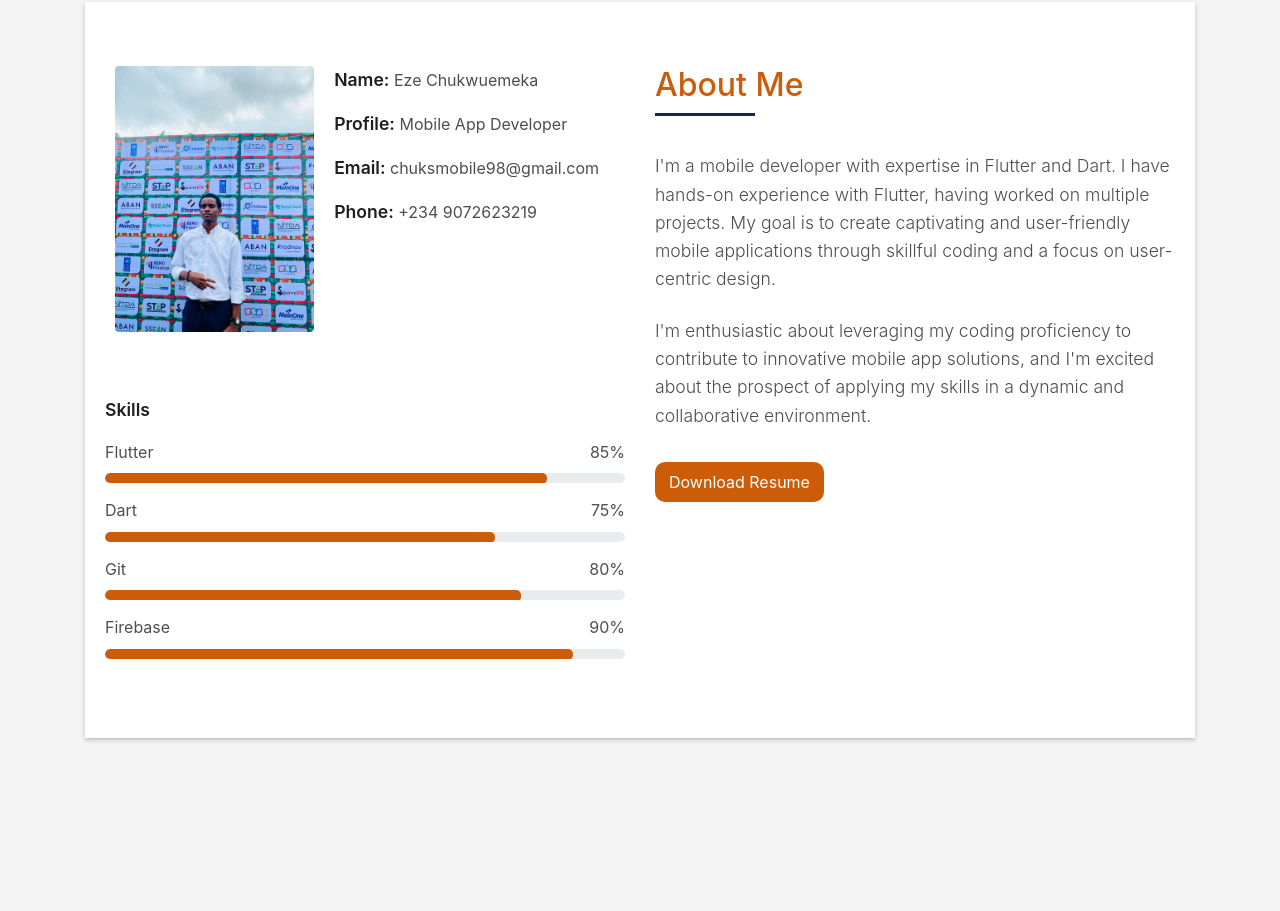
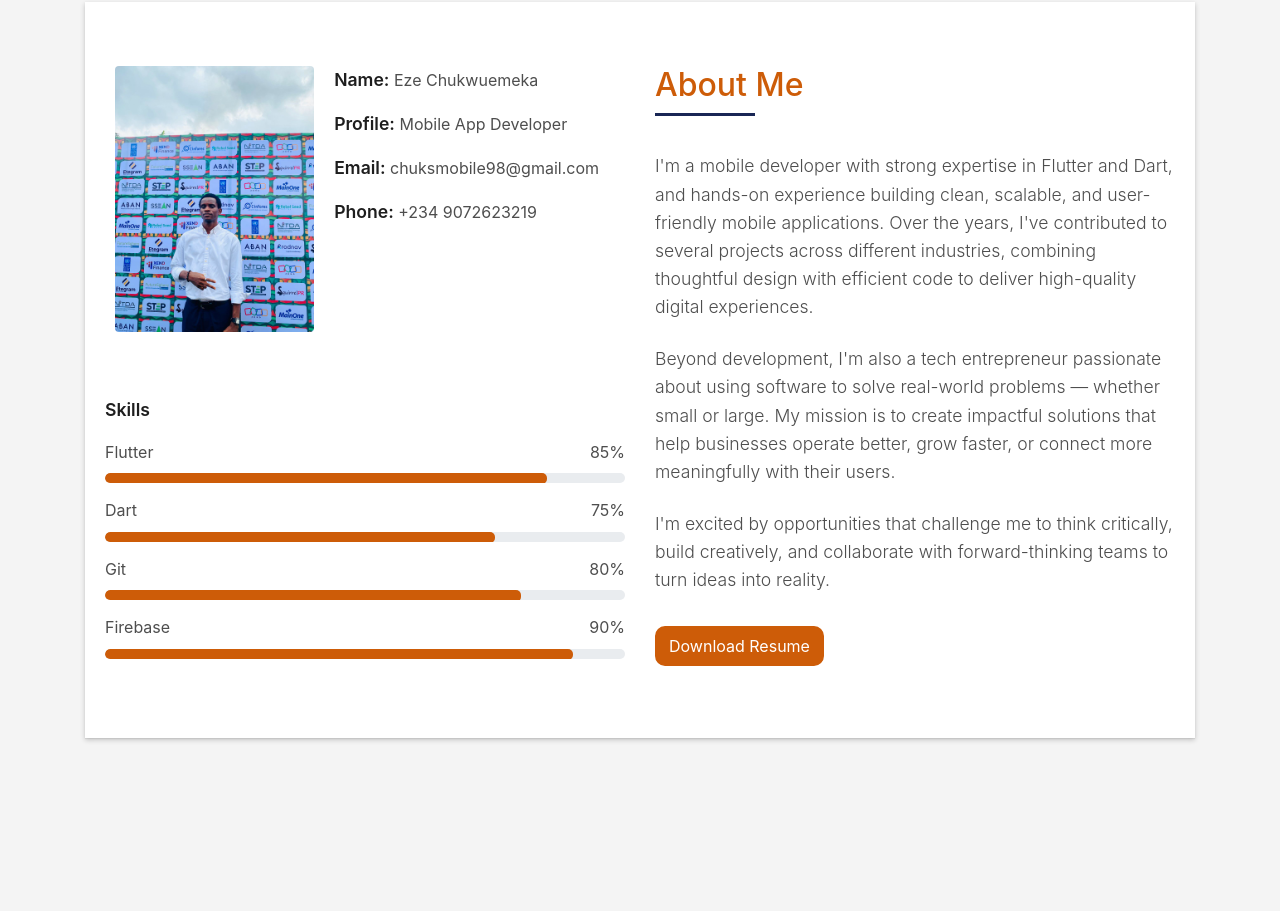
Before and after one commit to Devchuks98/portfolio, a plain HTML site: page index.html in a window 1280 px wide. Shown: the part 862-1773 px from the top of the page. Drawn offline with Linux system fonts and the light colour scheme; files whose address does not match are found by name.

Commit message:
updated about me

```diff
--- a/index.html
+++ b/index.html
@@ -714,17 +714,13 @@
                       <h5 class="title-left">About Me</h5>
                     </div>
                     <p class="lead">
-                      I'm a mobile developer with expertise in Flutter and Dart.
-                      I have hands-on experience with Flutter, having worked on
-                      multiple projects. My goal is to create captivating and
-                      user-friendly mobile applications through skillful coding
-                      and a focus on user-centric design.
+                      I'm a mobile developer with strong expertise in Flutter and Dart, and hands-on experience building clean, scalable, and user-friendly mobile applications. Over the years, I've contributed to several projects across different industries, combining thoughtful design with efficient code to deliver high-quality digital experiences.
                     </p>
                     <p class="lead">
-                      I'm enthusiastic about leveraging my coding proficiency to
-                      contribute to innovative mobile app solutions, and I'm
-                      excited about the prospect of applying my skills in a
-                      dynamic and collaborative environment.
+                      Beyond development, I'm also a tech entrepreneur passionate about using software to solve real-world problems — whether small or large. My mission is to create impactful solutions that help businesses operate better, grow faster, or connect more meaningfully with their users.
+                    </p>
+                    <p class="lead">
+                      I'm excited by opportunities that challenge me to think critically, build creatively, and collaborate with forward-thinking teams to turn ideas into reality.
                     </p>
 
                     <div class="download-button">
```
